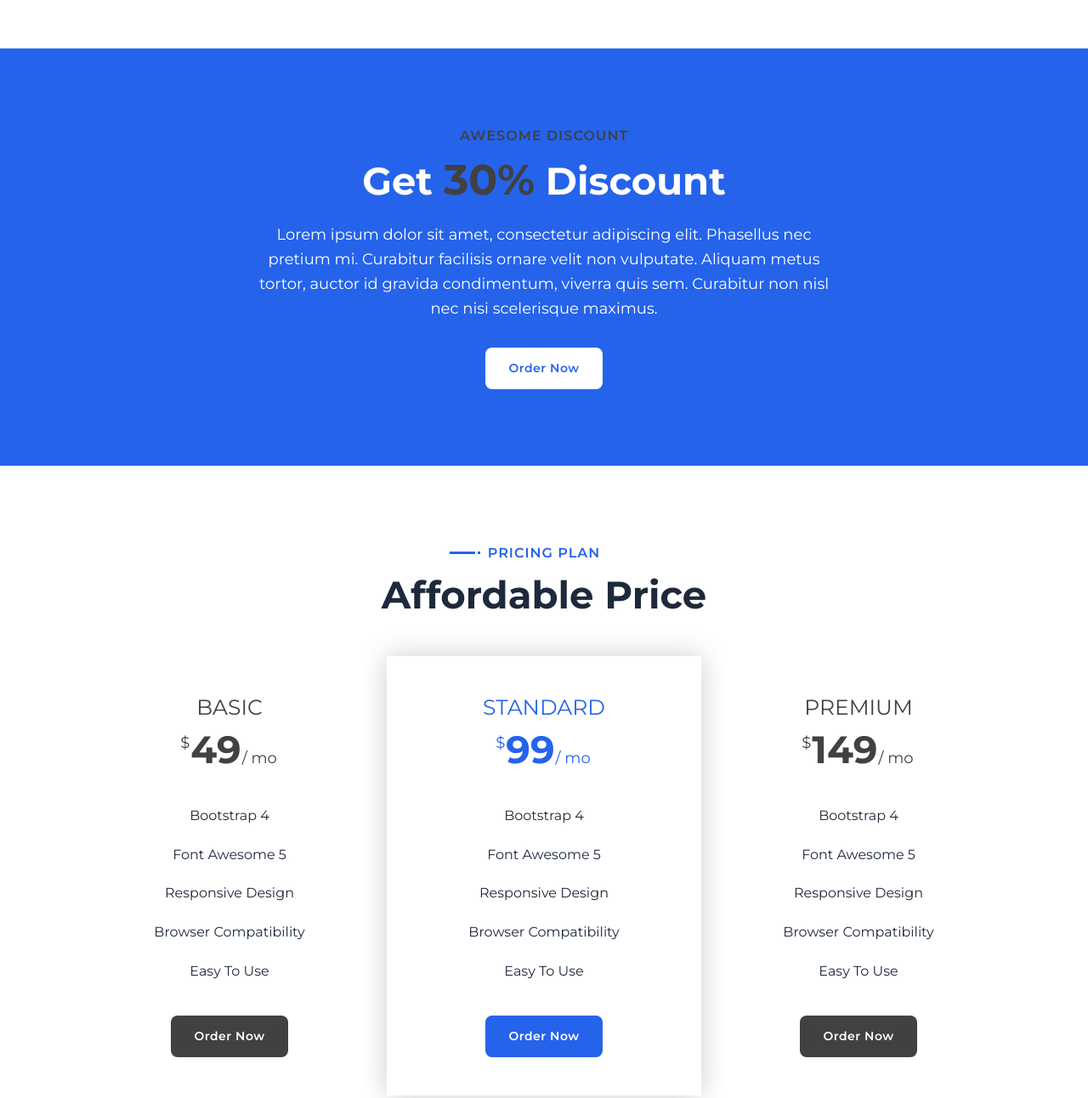
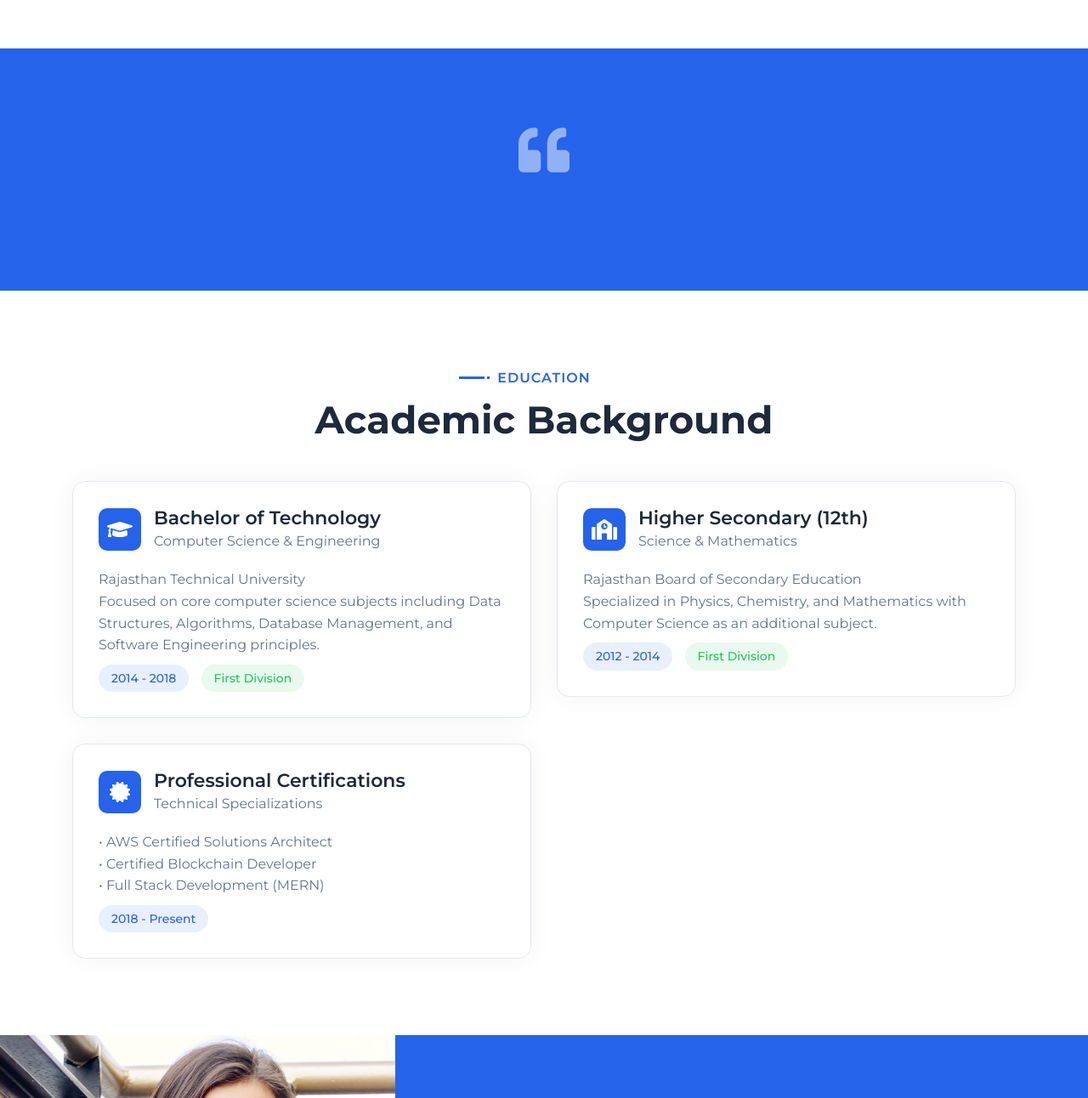
Before and after one commit to SharvanModi900/portfolio-templates, a plain HTML site: page index.html in a window 1280 px wide. Shown: the part 8893-10185 px from the top of the page at 85% size. Drawn offline with nearby package versions, Linux system fonts and the light colour scheme.

Commit message:
pricing tag dispabled

```diff
--- a/index.html
+++ b/index.html
@@ -864,7 +864,7 @@
 
 
         <!-- Banner Start -->
-        <div class="banner wow zoomIn" data-wow-delay="0.1s">
+        <!-- <div class="banner wow zoomIn" data-wow-delay="0.1s">
             <div class="container">
                 <div class="section-header text-center">
                     <p>Awesome Discount</p>
@@ -877,12 +877,12 @@
                     <a class="btn">Order Now</a>
                 </div>
             </div>
-        </div>
+        </div> -->
         <!-- Banner End -->
 
 
         <!-- Price Start -->
-        <div class="price" id="price">
+        <!-- <div class="price" id="price">
             <div class="container">
                 <div class="section-header text-center wow zoomIn" data-wow-delay="0.1s">
                     <p>Pricing Plan</p>
@@ -975,7 +975,7 @@
                     </div>
                 </div>
             </div>
-        </div>
+        </div> -->
         <!-- Price End -->
 
 
```
